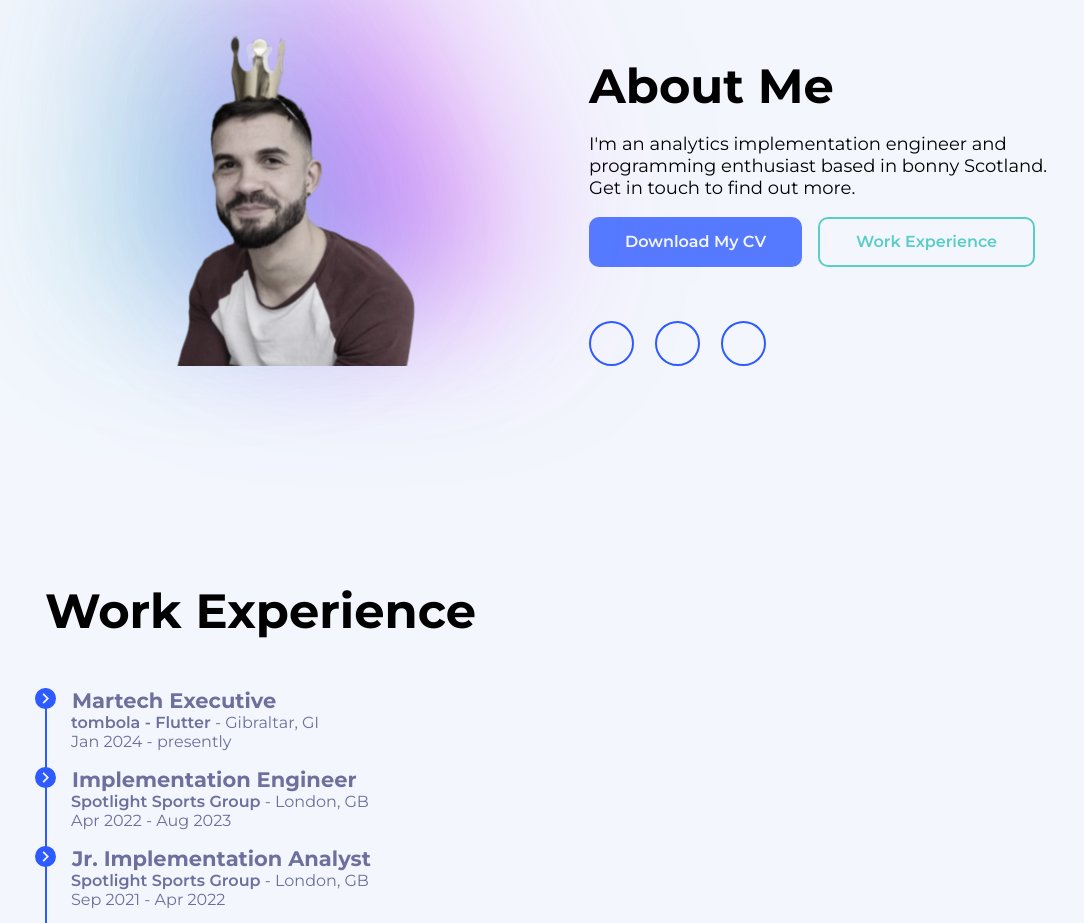
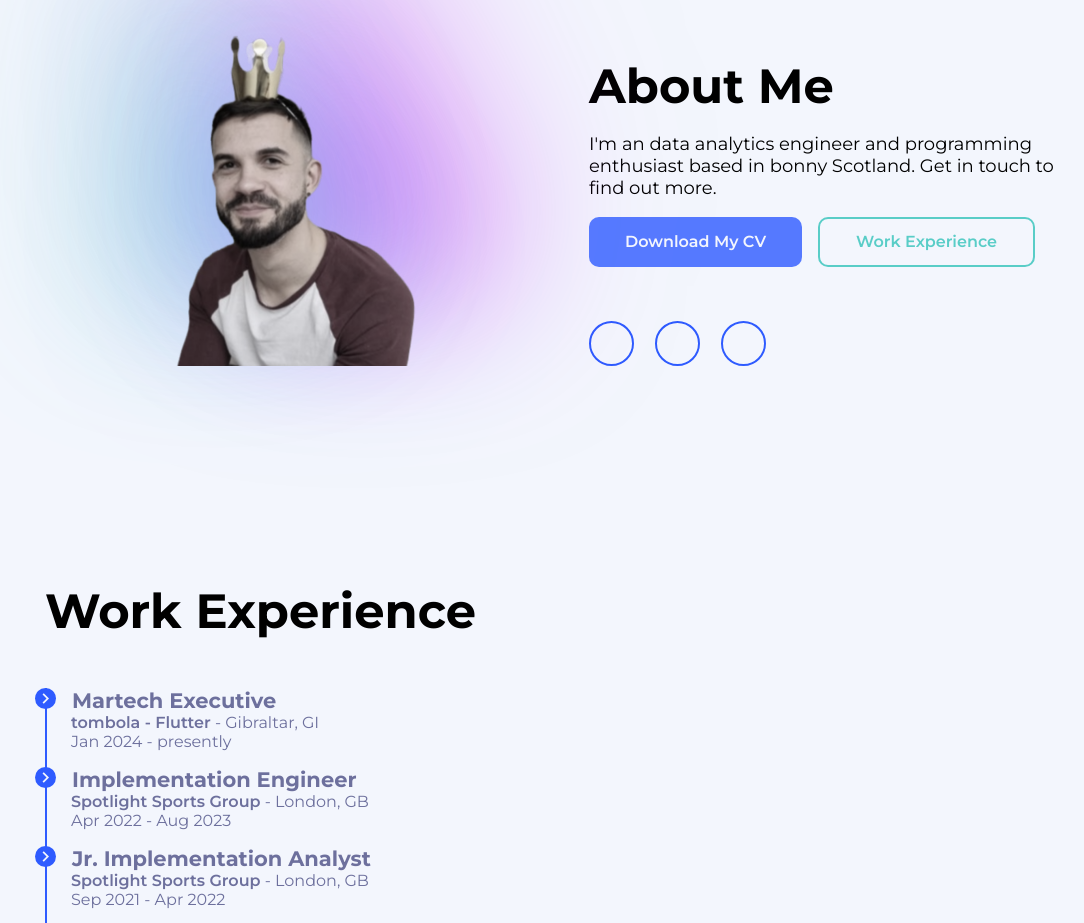
Before and after one commit to crlarrea/crlarrea.github.io, a React (Vite) app: page / in a window 1280 px wide. Shown: the part 1340-2263 px from the top of the page, without its empty margins (51-1135 px from the left). Built offline with nearby package versions, Linux system fonts and the light colour scheme; some icons are missing.

Commit message:
change title

```diff
--- a/src/components/About.jsx
+++ b/src/components/About.jsx
@@ -11,7 +11,7 @@ export const About = () => {
       <article>
         <h2>about me</h2>
         <p>
-          I'm an analytics implementation engineer and programming enthusiast
+          I'm an data analytics engineer and programming enthusiast
           based in bonny Scotland. Get in touch to find out more.
         </p>
         <div>
```
